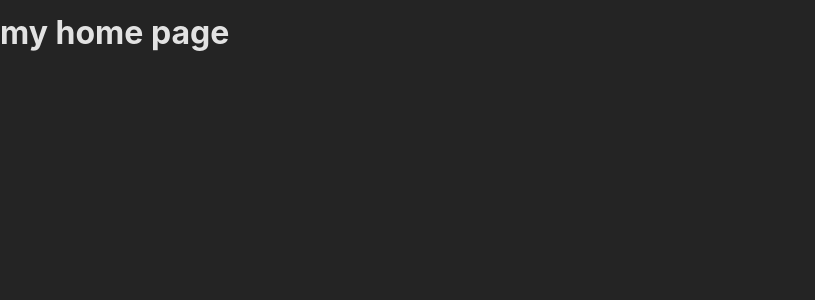
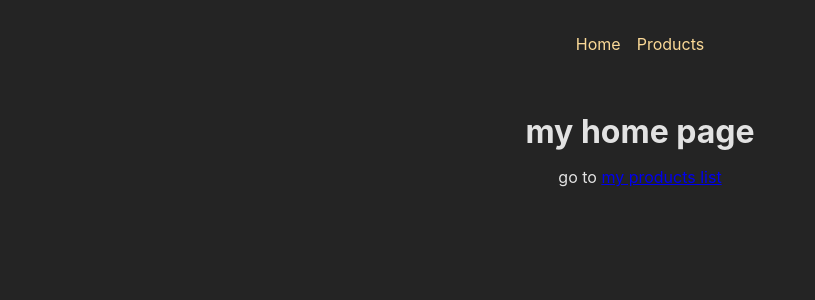
Before and after one commit to pritam709/reactRouterSPA, a React (Create React App) app: page / in a window 1280 px wide. Shown: the top 300 px of the page, without its empty margins (0-815 px from the left). Built offline with nearby package versions, Linux system fonts and the light colour scheme.

Commit message:
Navigation b/w pages with Link

```diff
--- /dev/null
+++ b/src/components/MainNavigation.js
@@ -0,0 +1,18 @@
+import { Link } from "react-router-dom"
+import classes from "./MainNavigation.module.css"
+const MainNavigation = ()=>{
+  return <header className={classes.header}>
+    <nav>
+        <ul className={classes.list}>
+            <li>
+               <Link to="/"> Home </Link>
+            </li>
+            <li>
+               <Link to="/products"> Products </Link>
+            </li>
+        </ul>
+    </nav>
+  </header>
+}
+
+export default MainNavigation
--- /dev/null
+++ b/src/components/MainNavigation.module.css
@@ -0,0 +1,23 @@
+.header {
+    max-width: 60rem;
+    margin: auto;
+    padding: 2rem;
+    display: flex;
+    justify-content: center;
+  }
+
+  .list {
+    display: flex;
+    gap: 1rem;
+  }
+
+  .list a {
+    text-decoration: none;
+    color: var(--color-primary-400);
+  }
+
+  .list a:hover,
+  .list a.active {
+    color: var(--color-primary-800);
+    text-decoration: underline;
+  }
--- a/src/pages/Home.js
+++ b/src/pages/Home.js
@@ -1,5 +1,8 @@
+import { Link } from "react-router-dom";
 const HomePage=()=>{
- return <h1>my home page</h1>
+ return <> <h1>my home page</h1>
+      <p>go to <Link to ="/products"> my products list</Link></p>
+ </>
 }
 
 export default HomePage;
--- /dev/null
+++ b/src/pages/Root.js
@@ -0,0 +1,11 @@
+import { Outlet } from "react-router-dom"
+import MainNavigation from "../components/MainNavigation"
+import classes from "./Root.module.css"
+const RootLayout =()=>{
+   return <>
+    <MainNavigation/>
+    <main className={classes.content}><Outlet/></main>
+   </>
+}
+
+export default RootLayout
--- /dev/null
+++ b/src/pages/Root.module.css
@@ -0,0 +1,4 @@
+.content{
+    margin: 2rem auto;
+    text-align: center;
+}
```
Also changed, not shown: src/App.js (+9 -2 lines).
